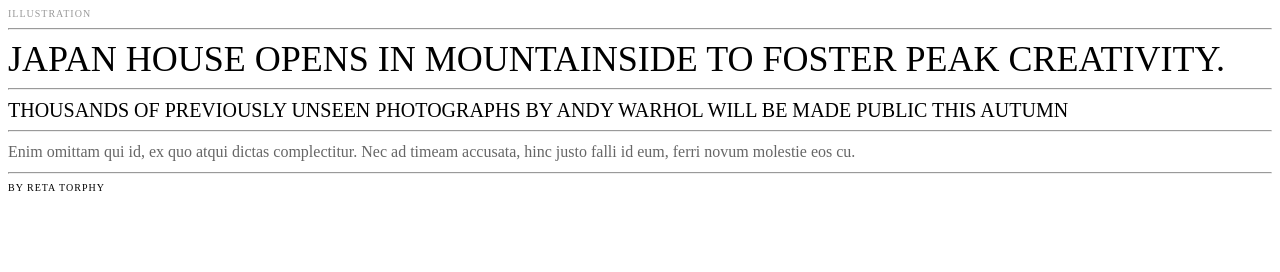
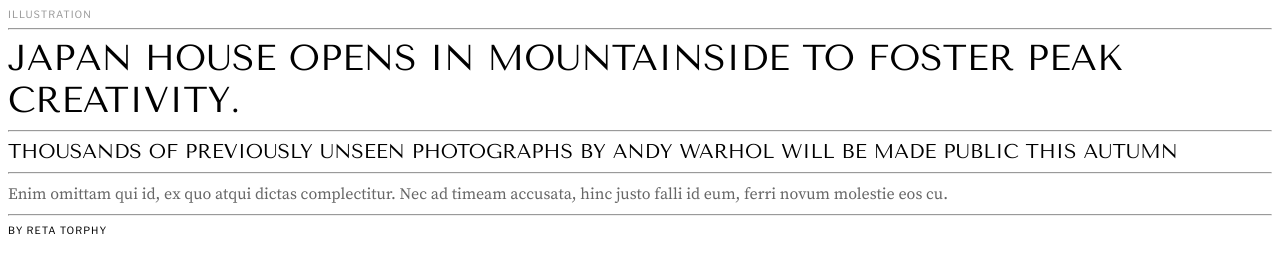
Before and after one commit to pomazkovanton/noiceland, a website built with Parcel: page src/components/UI/text/text.html in a window 1280 px wide. Built offline with nearby package versions, Linux system fonts and the light colour scheme.

Commit message:
fix: исправить ошибку в подключении шрифтов в text #44

```diff
--- a/src/components/UI/text/_type/text_type_author.css
+++ b/src/components/UI/text/_type/text_type_author.css
@@ -1,5 +1,5 @@
 .text_type_author {
-  font-family: var(--fonts-libreFranklin);
+  font-family: var(--fonts-libre-franklin);
   font-size: 10px;
   font-weight: 700;
   line-height: 12px;
--- a/src/components/UI/text/_type/text_type_paragraph.css
+++ b/src/components/UI/text/_type/text_type_paragraph.css
@@ -1,5 +1,5 @@
 .text_type_paragraph {
-  font-family: var(--fonts-sourcePro);
+  font-family: var(--fonts-source-pro);
   font-size: 16px;
   line-height: 24px;
   color: var(--color-text-gray-second);
--- a/src/components/UI/text/_type/text_type_subtitle.css
+++ b/src/components/UI/text/_type/text_type_subtitle.css
@@ -1,5 +1,5 @@
 .text_type_subtitle {
-  font-family: var(--fonts-tenorSans);
+  font-family: var(--fonts-tenor-sans);
   font-size: 20px;
   line-height: 24px;
   color: var(--color-main-dark);
--- a/src/components/UI/text/_type/text_type_theme.css
+++ b/src/components/UI/text/_type/text_type_theme.css
@@ -1,5 +1,5 @@
 .text_type_theme {
-  font-family: var(--fonts-libreFranklin);
+  font-family: var(--fonts-libre-franklin);
   font-size: 10px;
   line-height: 12px;
   color: var(--color-text-gray-main);
--- a/src/components/UI/text/_type/text_type_title.css
+++ b/src/components/UI/text/_type/text_type_title.css
@@ -1,5 +1,5 @@
 .text_type_title {
-  font-family: var(--fonts-tenorSans);
+  font-family: var(--fonts-tenor-sans);
   font-size: 36px;
   line-height: 42px;
   color: var(--color-main-dark);
--- a/src/styles/commons/fonts.css
+++ b/src/styles/commons/fonts.css
@@ -20,7 +20,7 @@
   font-family: SourceSerifPro;
   font-weight: 400;
   font-style: normal;
-  src: local("SourceSerifPro-Regular"), url("../../assets/fonts/SourceSerifpro-regular-webfont.woff2") format("woff2"),
+  src: local("SourceSerifpro-regular-webfont"), url("../../assets/fonts/SourceSerifpro-regular-webfont.woff2") format("woff2"),
     url("../../assets/fonts/SourceSerifpro-regular-webfont.woff") format("woff");
 }
 
```
